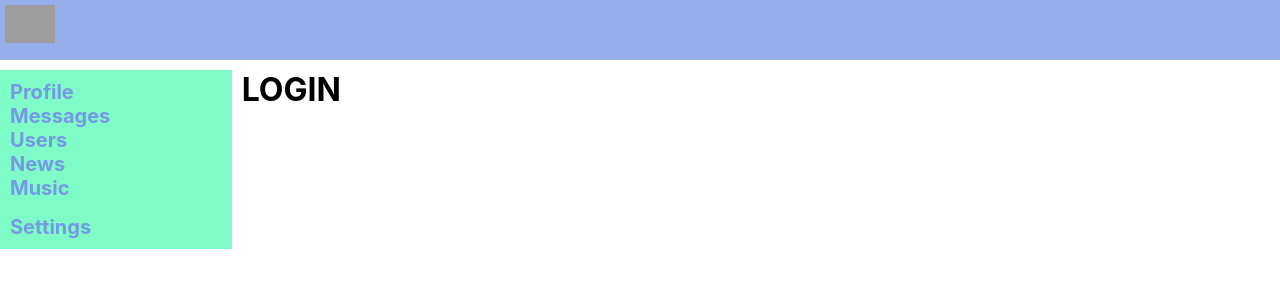
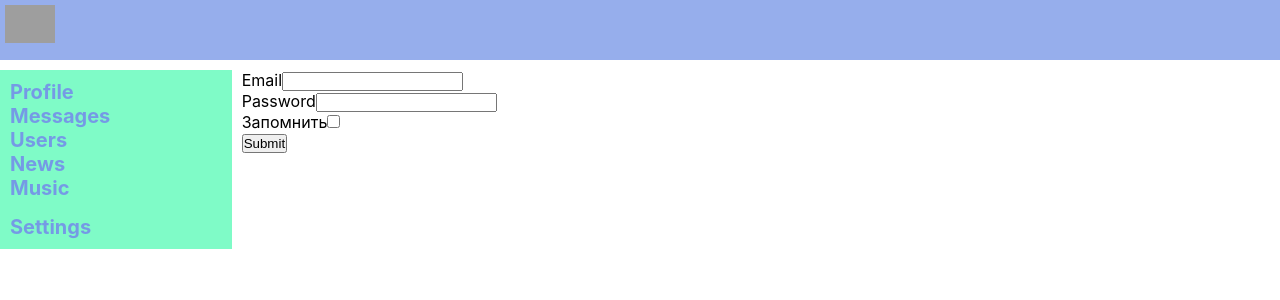
Before and after one commit to VladZimin/social-network-ts, a React (Create React App) app: page /login in a window 1280 px wide. Shown: the top 300 px of the page. Built offline with nearby package versions, Linux system fonts and the light colour scheme; no server answers; grey boxes are pictures that could not be loaded.

Commit message:
lesson 75: add Formik library

```diff
--- a/package.json
+++ b/package.json
@@ -11,7 +11,7 @@
     "antd": "4.18.7",
     "axios": "^0.27.2",
     "classnames": "2.3.1",
-    "formik": "2.2.9",
+    "formik": "^2.4.5",
     "gh-pages": "3.2.3",
     "jest": "27.5.1",
     "react": "17.0.2",
--- a/src/api/api.js
+++ b/src/api/api.js
@@ -38,4 +38,7 @@ export const authAPI = {
   getAuthUserData() {
     return instance.get(`auth/me`).then((res) => res.data);
   },
+  login(formData) {
+    return instance.post(`auth/login`, formData).then((res) => res.data);
+  },
 };
--- a/src/components/Login/index.tsx
+++ b/src/components/Login/index.tsx
@@ -1,21 +1,98 @@
-import { Component } from "react";
-import { connect } from "react-redux";
+import { connect, useDispatch } from "react-redux";
 import { RootState } from "../../redux/store";
 import { Navigate } from "react-router-dom";
+import { useFormik } from "formik";
+import { loginUserTC } from "../../redux/reducers/authReducer";
+import { ThunkDispatch } from "redux-thunk";
+import { AnyAction } from "redux";
+
+//Xk2CBpZfXaMPh!f
 
 const mapStateToProps = (state: RootState) => ({
   isAuth: state.auth.isAuth,
 });
 
-class Login extends Component<ReturnType<typeof mapStateToProps>> {
-  render() {
-    const { isAuth } = this.props;
-    if (isAuth) {
-      return <Navigate to={"/profile"} />;
-    }
+interface FormErrorsType {
+  email: string;
+  password: string;
+}
 
-    return <h1>LOGIN</h1>;
+interface FormValuesType extends FormErrorsType {
+  rememberMe: boolean;
+}
+
+const validate = (values: FormValuesType) => {
+  const errors = {} as FormErrorsType;
+  if (!values.email) {
+    errors.email = "Required";
+  } else if (!/^[A-Z0-9._%+-]+@[A-Z0-9.-]+\.[A-Z]{2,4}$/i.test(values.email)) {
+    errors.email = "Invalid email address";
   }
+  if (!values.password) {
+    errors.password = "Required";
+  } else if (values.password.length <= 6) {
+    errors.password = "Must be more than 6 characters";
+  }
+  console.log(errors);
+  return errors;
+};
+
+function Login({ isAuth }: ReturnType<typeof mapStateToProps>) {
+  const dispatch = useDispatch<ThunkDispatch<RootState, unknown, AnyAction>>();
+  const formik = useFormik({
+    initialValues: {
+      email: "",
+      password: "",
+      rememberMe: false,
+    },
+    validate,
+    onSubmit: (values) => {
+      dispatch(loginUserTC(values));
+      formik.resetForm();
+    },
+  });
+
+  if (isAuth) {
+    return <Navigate to={"/profile"} />;
+  }
+
+  return (
+    <form onSubmit={formik.handleSubmit}>
+      <div>
+        <label htmlFor="email">Email</label>
+        <input
+          id="email"
+          name="email"
+          type="email"
+          onChange={formik.handleChange}
+          value={formik.values.email}
+        />
+        {formik.errors.email ? <div>{formik.errors.email}</div> : null}
+      </div>
+      <div>
+        <label htmlFor="password">Password</label>
+        <input
+          id="password"
+          name="password"
+          type="password"
+          onChange={formik.handleChange}
+          value={formik.values.password}
+        />
+        {formik.errors.password ? <div>{formik.errors.password}</div> : null}
+      </div>
+      <div>
+        <label htmlFor="rememberMe">Запомнить</label>
+        <input
+          id="rememberMe"
+          name="rememberMe"
+          type="checkbox"
+          onChange={formik.handleChange}
+          checked={formik.values.rememberMe}
+        />
+      </div>
+      <button type="submit">Submit</button>
+    </form>
+  );
 }
 
 export default connect(mapStateToProps)(Login);
--- a/src/redux/reducers/authReducer.ts
+++ b/src/redux/reducers/authReducer.ts
@@ -2,8 +2,11 @@ import { Dispatch } from "redux";
 import { authAPI } from "../../api/api";
 
 const SET_AUTH_USER_DATA = "SET_AUTH_USER_DATA";
+const LOGIN_USER = "LOGIN_USER";
 
-export type AuthActionsType = ReturnType<typeof setAuthUserData>;
+export type AuthActionsType =
+  | ReturnType<typeof setAuthUserData>
+  | ReturnType<typeof loginUser>;
 
 export type AuthDataType = {
   id: null | number;
@@ -31,6 +34,12 @@ export const authReducer = (
         isAuth: true,
       };
     }
+    case LOGIN_USER: {
+      return {
+        ...state,
+        isAuth: action.isAuth,
+      };
+    }
     default:
       return state;
   }
@@ -41,6 +50,11 @@ export const setAuthUserData = (payload: AuthDataType) =>
     type: SET_AUTH_USER_DATA,
     payload,
   } as const);
+export const loginUser = (isAuth: boolean) =>
+  ({
+    type: LOGIN_USER,
+    isAuth,
+  } as const);
 
 export const getAuthUserDataTC = () => (dispatch: Dispatch) => {
   authAPI.getAuthUserData().then((data) => {
@@ -49,3 +63,17 @@ export const getAuthUserDataTC = () => (dispatch: Dispatch) => {
     }
   });
 };
+export const loginUserTC = (formData: FormDataType) => (dispatch: Dispatch) => {
+  authAPI.login(formData).then((data) => {
+    if (data.resultCode === 0) {
+      dispatch(loginUser(true));
+    }
+  });
+};
+
+type FormDataType = {
+  email: string;
+  password: string;
+  rememberMe?: boolean;
+  captcha?: boolean;
+};
```
Also changed, not shown: 1 other file (tests, documents, lock files or other folders).
